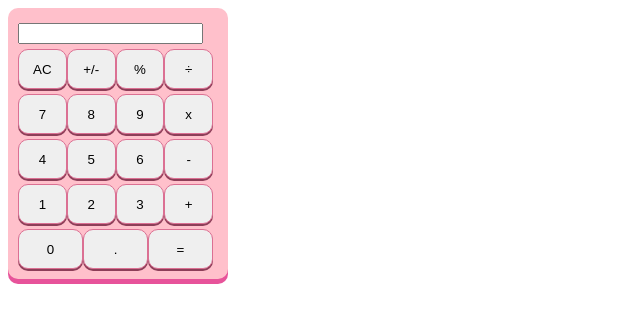
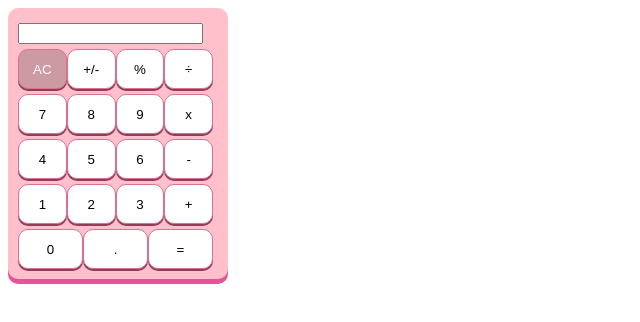
Before and after one commit to Michizan18/Calculadora, a plain HTML site: page index.html in a window 1280 px wide. In both pictures the pointer is over the button "AC". Shown: the whole page, without its empty margins (0-640 px from the left). Drawn offline with Linux system fonts and the light colour scheme.

Commit message:
Se agregaron estilos tipo hover a los botones

```diff
--- a/styles.css
+++ b/styles.css
@@ -19,4 +19,9 @@
     border-radius: 10px;
     border: 1px solid palevioletred;
     box-shadow: 0 2px rgb(141, 62, 88);
+    background-color: rgb(255, 255, 255);
 }
+.row button:hover {
+    background-color: rgb(204, 154, 163);
+    color: white;
+}
```
